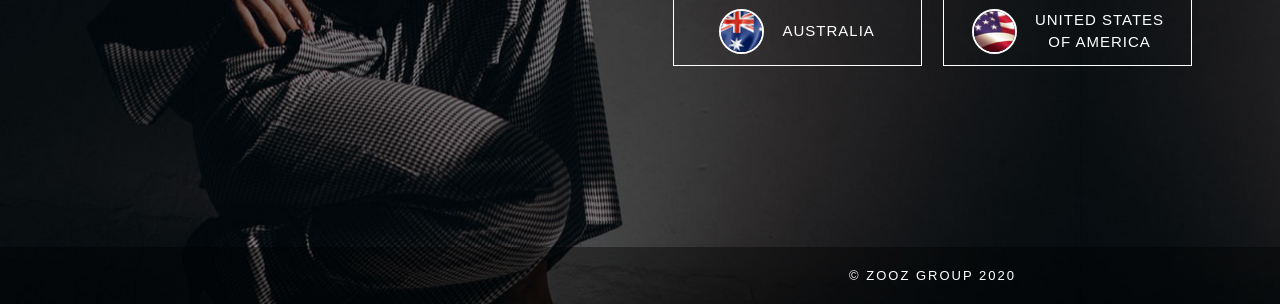
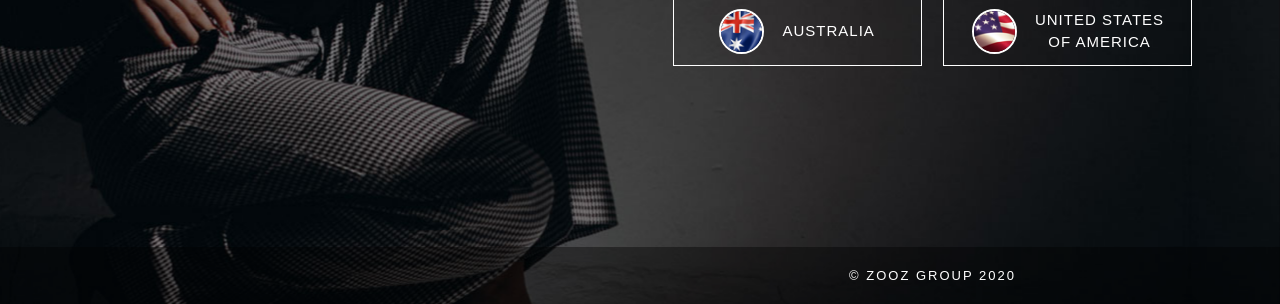
Before and after one commit to MaraKart/zoozgroup, a plain HTML site: page index.html in a window 1280 px wide. Shown: the part 496-800 px from the top of the page. Drawn offline with Linux system fonts and the light colour scheme; a web font is replaced by a local one.

Commit message:
fix background image size

```diff
--- a/css/style.css
+++ b/css/style.css
@@ -1,16 +1,17 @@
 @charset "utf-8";
 /* CSS Document */
 
-html,body{height:100%;padding:0;}
-body{margin:0;font-family: 'Montserrat', sans-serif;background: #000;}
-.background {
+html{height:100%;padding:0;background: #000;}
+body{height:100%;padding:0;margin:0;font-family: 'Montserrat', sans-serif; background: url(../img/bg.jpg) no-repeat top center fixed;
+background-size: cover;}
+/* .background {
 	background-color: #000;
 	background-position: center top;
 	background-size:cover;
 	height:100%;
-	position: absolute;
 
-}
+
+} */
 *{border:none;text-decoration:none;outline:none;box-sizing:border-box;}
 a:hover{text-decoration:none;}
 .clear{clear:both;overflow:hidden;}
--- a/index.html
+++ b/index.html
@@ -77,7 +77,7 @@ animation: reveal 3000ms ease-in-out forwards 200ms, glow 2500ms linear infinite
 	<script>
 	$('document').ready(function() {
 	$('body').css({"opacity":"0" });
-          $('body').animate({ opacity:1 }, 2500).prepend('<img class="background" src="img/bg.jpg">');
+          $('body').animate({ opacity:1 }, 2500);
 					})
 					</script>
 	<div class="content_mid">
```
